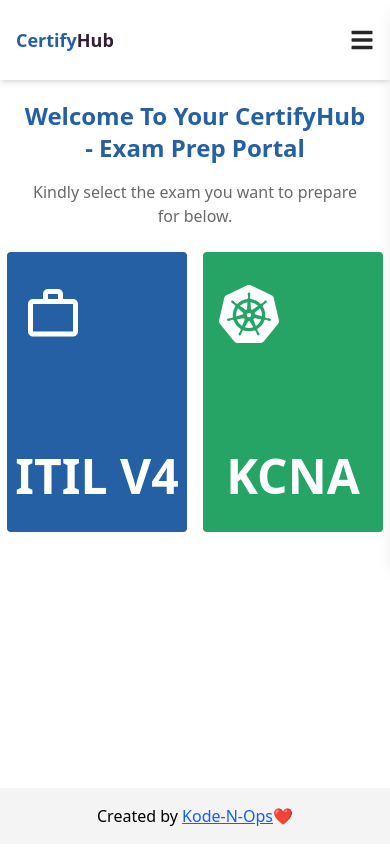
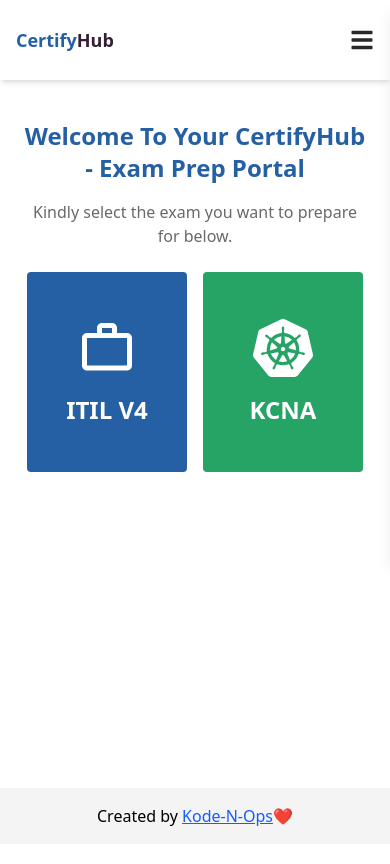
Before and after one commit to KodenOps/itil_test, a Next.js app: page / in a window 390 px wide. Shown: the top 864 px of the page. Built offline with nearby package versions, Linux system fonts and the light colour scheme.

Commit message:
UPDATE: Adjusted layout for improved responsiveness and consistency in component styling

```diff
--- a/src/app/page.tsx
+++ b/src/app/page.tsx
@@ -23,7 +23,7 @@
 	return (
 		<div>
 			<NavBar />
-			<div className='w-full h-full flex  md:items-start md:mt-[40px] mt-[20px] overflow-auto justify-center'>
+			<div className='w-full min-h-screen flex  md:items-start md:mt-[40px] mt-[40px] overflow-auto justify-center'>
 				{/* The rest of your protected content */}
 
 				<div className='title items-center flex flex-col'>
@@ -59,15 +59,13 @@
 								key={label}
 								onClick={() => handleNavigation(path)}
 								style={{ backgroundColor: colour }}
-								className='cursor-pointer h-[280px] md:w-[200px] w-[180px]  rounded-sm   font-bold text-[#696969]  relative'>
-								<div className=' h-full px-4 w-full'>
-									<IconName
-										size={60}
-										color='#fff'
-										className='mt-8'
-									/>
-								</div>
-								<h3 className='text-[#ffffff] text-5xl absolute w-full bottom-8 text-center'>
+								className='cursor-pointer md:h-[280px] h-[200px] md:w-[200px] w-[160px]  rounded-sm   font-bold text-[#696969]  flex flex-col items-center justify-center gap-4  px-2'>
+								<IconName
+									size={60}
+									color='#fff'
+									className=''
+								/>
+								<h3 className='text-[#ffffff] md:text-5xl text-2xl w-full  text-center'>
 									{label}
 								</h3>
 							</div>
@@ -75,7 +73,7 @@
 					</div>
 				</div>
 
-				<p className='absolute bottom-0 py-4 text-center bg-[#f4f4f4] w-full'>
+				<p className='fixed bottom-0 py-4 text-center bg-[#f4f4f4] w-full'>
 					Created by{' '}
 					<a
 						href='https://www.linkedin.com/in/femi-fadiya-segun-pelumi'
```
